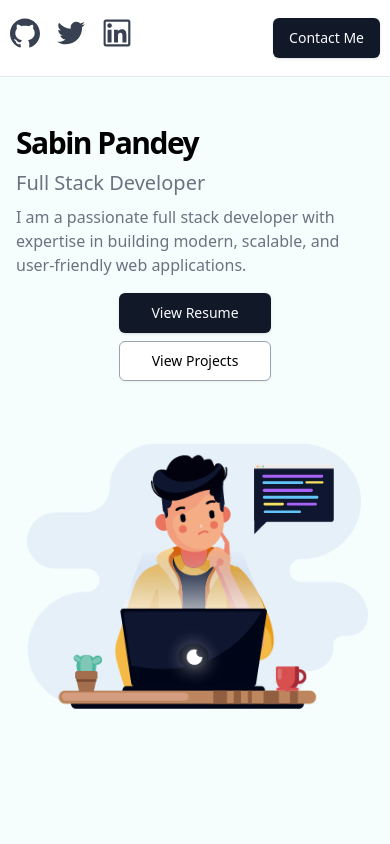
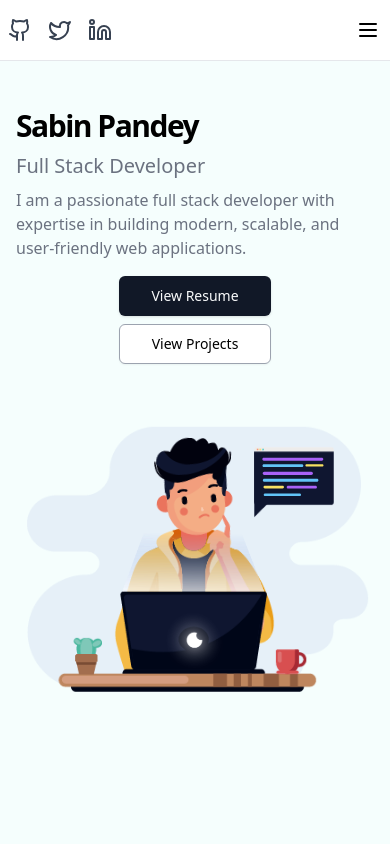
Before and after one commit to sabeen2/Portfolio-website, a React (Vite) app: page / in a window 390 px wide. Shown: the top 844 px of the page. Built offline with nearby package versions, Linux system fonts and the light colour scheme.

Commit message:
nav menu and responsiveness fix

```diff
--- a/src/pages/portfolio/ContactMe.tsx
+++ b/src/pages/portfolio/ContactMe.tsx
@@ -1,6 +1,7 @@
 import { useState } from "react";
 import { message, Form, Input, Button } from "antd";
 const { TextArea } = Input;
+import { MailOutlined } from "@ant-design/icons";
 
 const ContactMe = () => {
   const [form] = Form.useForm();
@@ -33,8 +34,31 @@ const ContactMe = () => {
   };
 
   return (
-    <div>
-      <section className="flex flex-col items-center justify-center gap-4 py-20 bg-white gap-y-8">
+    <div id="contact">
+      <section className="flex flex-col items-center justify-center gap-4 py-16 bg-white gap-y-8">
+        <div className="flex items-center space-x-4 mb-6">
+          <div className="flex items-center space-x-2 rounded-xl bg-gray-100 px-4 py-2 text-sm font-medium dark:bg-gray-800">
+            <MailOutlined className=" sm:text-2xl text-lg text-gray-500 dark:text-gray-400" />
+            <span className="sm:text-xl text-lg font-light">
+              sabeenpandey2@gmail.com
+            </span>
+          </div>
+          <button
+            onClick={() =>
+              navigator.clipboard.writeText("sabeenpandey2@gmail.com").then(
+                function () {
+                  message.success("Copied to the clipboard!");
+                },
+                function (err) {
+                  message.error(" Could not copy email: ", err);
+                }
+              )
+            }
+            className=" sm:text-md  border border-gray-400 px-2 py-1 rounded-lg bg-black text-white hover:bg-gray-800 hover:scale-[1.03] "
+          >
+            Copy Email
+          </button>
+        </div>
         <div className="space-y-2 text-center">
           <h2 className="text-3xl font-bold tracking-tighter sm:text-4xl md:text-5xl">
             Get in Touch
--- a/src/pages/portfolio/Education.tsx
+++ b/src/pages/portfolio/Education.tsx
@@ -1,7 +1,7 @@
 const Education = () => {
   return (
-    <div>
-      <section className="w-full py-12 md:py-14  dark:bg-gray-800 ">
+    <div id="education">
+      <section className="w-full py-12 md:py-20  dark:bg-gray-800 ">
         <div className="container  mx-auto grid items-center justify-center gap-4 px-4 md:px-6 lg:gap-8  ">
           <div className="space-y-3">
             <h2 className=" text-center text-3xl font-bold tracking-tighter sm:text-4xl md:text-5xl">
--- a/src/pages/portfolio/Hero.tsx
+++ b/src/pages/portfolio/Hero.tsx
@@ -2,7 +2,7 @@ import Lottie from "lottie-react";
 import devlottie from "../../assets/devlottie.json";
 const Hero = () => {
   return (
-    <div className="  pb-[110px]">
+    <div className="pb-[110px] pt-[60px]" id="home">
       <section className="w-full py-12 md:py-24 lg:py-20">
         <div className="container mx-auto px-4 md:px-6">
           <div className="grid gap-6 lg:grid-cols-[1fr_400px] lg:gap-12 xl:grid-cols-[1fr_600px]">
@@ -23,7 +23,10 @@ const Hero = () => {
                 <button className="inline-flex h-10 items-center justify-center rounded-md bg-gray-900 px-8 text-sm font-medium text-gray-50 shadow transition-colors hover:bg-gray-900/90 focus-visible:outline-none focus-visible:ring-1 focus-visible:ring-gray-950 disabled:pointer-events-none disabled:opacity-50 dark:bg-gray-50 dark:text-gray-900 dark:hover:bg-gray-50/90 dark:focus-visible:ring-gray-300">
                   View Resume
                 </button>
-                <button className="inline-flex h-10 items-center justify-center rounded-md border  border-gray-400 bg-white px-8 text-sm font-medium shadow-sm transition-colors hover:bg-gray-100 hover:text-gray-900 focus-visible:outline-none focus-visible:ring-1 focus-visible:ring-gray-950 disabled:pointer-events-none disabled:opacity-50 dark:border-gray-800  dark:bg-gray-950 dark:hover:bg-gray-800 dark:hover:text-gray-50 dark:focus-visible:ring-gray-300">
+                <button
+                  onClick={() => (window.location.hash = "#projects")}
+                  className="inline-flex h-10 items-center justify-center rounded-md border  border-gray-400 bg-white px-8 text-sm font-medium shadow-sm transition-colors hover:bg-gray-100 hover:text-gray-900 focus-visible:outline-none focus-visible:ring-1 focus-visible:ring-gray-950 disabled:pointer-events-none disabled:opacity-50 dark:border-gray-800  dark:bg-gray-950 dark:hover:bg-gray-800 dark:hover:text-gray-50 dark:focus-visible:ring-gray-300"
+                >
                   View Projects
                 </button>
               </div>
--- a/src/pages/portfolio/MainPage.tsx
+++ b/src/pages/portfolio/MainPage.tsx
@@ -5,6 +5,7 @@ import Education from "./Education";
 import WorkExperience from "./WorkExperience";
 import ProjectsSection from "./Projects";
 import ContactMe from "./ContactMe";
+// import NavMenu from "./NavMenu";
 
 const MainPage = () => {
   return (
--- a/src/pages/portfolio/NavBar.tsx
+++ b/src/pages/portfolio/NavBar.tsx
@@ -1,23 +1,37 @@
-import React from "react";
-import {
-  GithubOutlined,
-  TwitterOutlined,
-  LinkedinOutlined,
-} from "@ant-design/icons";
+import React, { useState } from "react";
+import { Drawer } from "antd";
 
 const NavBar: React.FC = () => {
+  const [drawerVisible, setDrawerVisible] = useState(false);
+
+  const showDrawer = () => {
+    setDrawerVisible(true);
+  };
+
+  const closeDrawer = () => {
+    setDrawerVisible(false);
+  };
+
+  const menuProps = {
+    className: "hover:bg-slate-100 duration-[300ms] py-2 px-4 rounded-lg",
+  };
+
+  const drawerProps = {
+    className: " flex mb-4 text-lg  font-semibold ",
+  };
+
   return (
     <>
       <div>
-        <nav className="bg-white sticky border-b-[1px] border-gray-200 py-[18px] flex justify-between  flex-grow  flex-shrink ">
-          <div className="flex flex-row sm:gap-x-6 gap-x-4 sm:ml-[4rem] ml-[10px] text-[#4b55630] font-light text-gray-700 flex-shrink">
+        <nav className="bg-white fixed top-0 w-full border-b-[1px] border-gray-200 py-[18px] flex justify-between items-center z-50">
+          <div className="flex flex-row sm:gap-x-6 gap-x-4 sm:ml-[4rem] ml-[8px] text-[#4b55630] font-light text-gray-700">
             <a
               href="https://github.com/sabeen2"
               target="_blank"
               rel="noopener noreferrer"
               className="hover:scale-[1.05] hover:text-black"
             >
-              <GithubOutlined className="text-3xl" />
+              <GithubIcon className="text-3xl" />
             </a>
             <a
               href="https://twitter.com/iamsabeen30"
@@ -25,7 +39,7 @@ const NavBar: React.FC = () => {
               rel="noopener noreferrer"
               className="hover:scale-[1.05] hover:text-black"
             >
-              <TwitterOutlined className="text-3xl" />
+              <TwitterIcon className="text-3xl" />
             </a>
             <a
               href="https://www.linkedin.com/in/sabin-pandey/"
@@ -33,20 +47,173 @@ const NavBar: React.FC = () => {
               rel="noopener noreferrer"
               className="hover:scale-[1.05]"
             >
-              <LinkedinOutlined className="text-3xl" />
+              <LinkedinIcon className="text-3xl" />
             </a>
           </div>
-          {/* <button className=" text-white bg-black sm:px-4 px-2 sm:py-2 rounded-lg text-base hover:scale-[1.02] hover:bg-gray-800   flex-shrink ">
+
+          <div className="hidden 1115:flex text-gray-900 space-x-3 sm:mr-[4rem] mr-[10px]">
+            <a {...menuProps} href="#">
+              Home
+            </a>
+            <a {...menuProps} href="#projects">
+              Projects
+            </a>
+            <a {...menuProps} href="#education">
+              Education
+            </a>
+            <a {...menuProps} href="#skills">
+              Skills & Technologies
+            </a>
+            <a {...menuProps} href="#work">
+              Work Experience
+            </a>
+            <a {...menuProps} href="#contact">
+              Contact Me
+            </a>
+          </div>
+
+          <div className="1115:hidden mr-[10px]">
+            <MenuIcon onClick={showDrawer} />
+          </div>
+        </nav>
+
+        <Drawer
+          placement="bottom"
+          onClose={closeDrawer}
+          open={drawerVisible}
+          className="1115:hidden"
+        >
+          <a {...drawerProps} onClick={() => setDrawerVisible(false)} href="#">
+            Home
+          </a>
+          <a
+            {...drawerProps}
+            onClick={() => setDrawerVisible(false)}
+            href="#projects"
+          >
+            Projects
+          </a>
+          <a
+            {...drawerProps}
+            onClick={() => setDrawerVisible(false)}
+            href="#education"
+          >
+            Education
+          </a>
+          <a
+            {...drawerProps}
+            onClick={() => setDrawerVisible(false)}
+            href="#skills"
+          >
+            Skills & Technologies
+          </a>
+          <a
+            {...drawerProps}
+            onClick={() => setDrawerVisible(false)}
+            href="#work"
+          >
+            Work Experience
+          </a>
+          <a
+            {...drawerProps}
+            onClick={() => setDrawerVisible(false)}
+            href="#contact"
+          >
             Contact Me
-          </button> */}
-
-          <button className=" sm:mr-[4rem] mr-[10px] inline-flex h-10 items-center justify-center rounded-md bg-gray-900 sm:px-8 px-4 text-sm font-medium text-gray-50 shadow transition-colors hover:bg-gray-900/90 focus-visible:outline-none focus-visible:ring-1 focus-visible:ring-gray-950 disabled:pointer-events-none disabled:opacity-50 dark:bg-gray-50 dark:text-gray-900 dark:hover:bg-gray-50/90 dark:focus-visible:ring-gray-300">
-            Contact Me
-          </button>
-        </nav>
+          </a>
+        </Drawer>
       </div>
     </>
   );
 };
 
 export default NavBar;
+
+function MenuIcon(
+  props: JSX.IntrinsicAttributes & React.SVGProps<SVGSVGElement>
+) {
+  return (
+    <svg
+      {...props}
+      xmlns="http://www.w3.org/2000/svg"
+      width="24"
+      height="24"
+      viewBox="0 0 24 24"
+      fill="none"
+      stroke="currentColor"
+      strokeWidth="2"
+      strokeLinecap="round"
+      strokeLinejoin="round"
+    >
+      <line x1="4" x2="20" y1="12" y2="12" />
+      <line x1="4" x2="20" y1="6" y2="6" />
+      <line x1="4" x2="20" y1="18" y2="18" />
+    </svg>
+  );
+}
+
+function TwitterIcon(
+  props: JSX.IntrinsicAttributes & React.SVGProps<SVGSVGElement>
+) {
+  return (
+    <svg
+      {...props}
+      xmlns="http://www.w3.org/2000/svg"
+      width="24"
+      height="24"
+      viewBox="0 0 24 24"
+      fill="none"
+      stroke="currentColor"
+      strokeWidth="2"
+      strokeLinecap="round"
+      strokeLinejoin="round"
+    >
+      <path d="M22 4s-.7 2.1-2 3.4c1.6 10-9.4 17.3-18 11.6 2.2.1 4.4-.6 6-2C3 15.5.5 9.6 3 5c2.2 2.6 5.6 4.1 9 4-.9-4.2 4-6.6 7-3.8 1.1 0 3-1.2 3-1.2z" />
+    </svg>
+  );
+}
+
+function LinkedinIcon(
+  props: JSX.IntrinsicAttributes & React.SVGProps<SVGSVGElement>
+) {
+  return (
+    <svg
+      {...props}
+      xmlns="http://www.w3.org/2000/svg"
+      width="24"
+      height="24"
+      viewBox="0 0 24 24"
+      fill="none"
+      stroke="currentColor"
+      strokeWidth="2"
+      strokeLinecap="round"
+      strokeLinejoin="round"
+    >
+      <path d="M16 8a6 6 0 0 1 6 6v7h-4v-7a2 2 0 0 0-2-2 2 2 0 0 0-2 2v7h-4v-7a6 6 0 0 1 6-6z" />
+      <rect width="4" height="12" x="2" y="9" />
+      <circle cx="4" cy="4" r="2" />
+    </svg>
+  );
+}
+
+function GithubIcon(
+  props: JSX.IntrinsicAttributes & React.SVGProps<SVGSVGElement>
+) {
+  return (
+    <svg
+      {...props}
+      xmlns="http://www.w3.org/2000/svg"
+      width="24"
+      height="24"
+      viewBox="0 0 24 24"
+      fill="none"
+      stroke="currentColor"
+      strokeWidth="2"
+      strokeLinecap="round"
+      strokeLinejoin="round"
+    >
+      <path d="M15 22v-4a4.8 4.8 0 0 0-1-3.5c3 0 6-2 6-5.5.08-1.25-.27-2.48-1-3.5.28-1.15.28-2.35 0-3.5 0 0-1 0-3 1.5-2.64-.5-5.36-.5-8 0C6 2 5 2 5 2c-.3 1.15-.3 2.35 0 3.5A5.403 5.403 0 0 0 4 9c0 3.5 3 5.5 6 5.5-.39.49-.68 1.05-.85 1.65-.17.6-.22 1.23-.15 1.85v4" />
+      <path d="M9 18c-4.51 2-5-2-7-2" />
+    </svg>
+  );
+}
--- a/src/pages/portfolio/Projects.tsx
+++ b/src/pages/portfolio/Projects.tsx
@@ -34,6 +34,7 @@ const projects = [
 ];
 
 const ProjectsSection = () => (
+  <div>
     <section className="w-full  py-12 md:py-20" id="projects">
       <div className="container mx-auto space-y-12 px-4 md:px-6">
         <div className="flex flex-col items-center justify-center space-y-4 text-center">
@@ -92,6 +93,7 @@ const ProjectsSection = () => (
         </div>
       </div>
     </section>
+  </div>
 );
 
 export default ProjectsSection;
--- a/src/pages/portfolio/Technology.tsx
+++ b/src/pages/portfolio/Technology.tsx
@@ -15,7 +15,7 @@ const techStack = [
 
 const Technology = () => {
   return (
-    <div className="">
+    <div id="skills">
       <section className="w-full py-12 md:py-20 bg-white dark:bg-gray-800 ">
         <div className="container mx-auto grid items-center justify-center gap-4 px-4 md:px-6 lg:gap-16">
           <div className="space-y-3">
--- a/src/pages/portfolio/WorkExperience.tsx
+++ b/src/pages/portfolio/WorkExperience.tsx
@@ -20,7 +20,7 @@ const workExperiences = [
 ];
 
 const WorkExperience = () => (
-  <section className="w-full py-12 md:py-24 lg:py-20 bg-white">
+  <section className="w-full py-12 md:py-24 lg:py-20 bg-white" id="work">
     <div className="container  mx-auto space-y-12 px-4 md:px-6">
       <div className="flex flex-col items-center justify-center space-y-4 text-center">
         <div className="space-y-2">
--- a/tailwind.config.js
+++ b/tailwind.config.js
@@ -3,7 +3,11 @@ export default {
   darkMode: "class",
   content: ["./index.html", "./src/**/*.{js,ts,jsx,tsx}"],
   theme: {
-    extend: {},
+    extend: {
+      screens: {
+        1115: "1115px",
+      },
+    },
   },
   plugins: [],
 };
```
Lines whose indentation alone changed are shown as unchanged.
